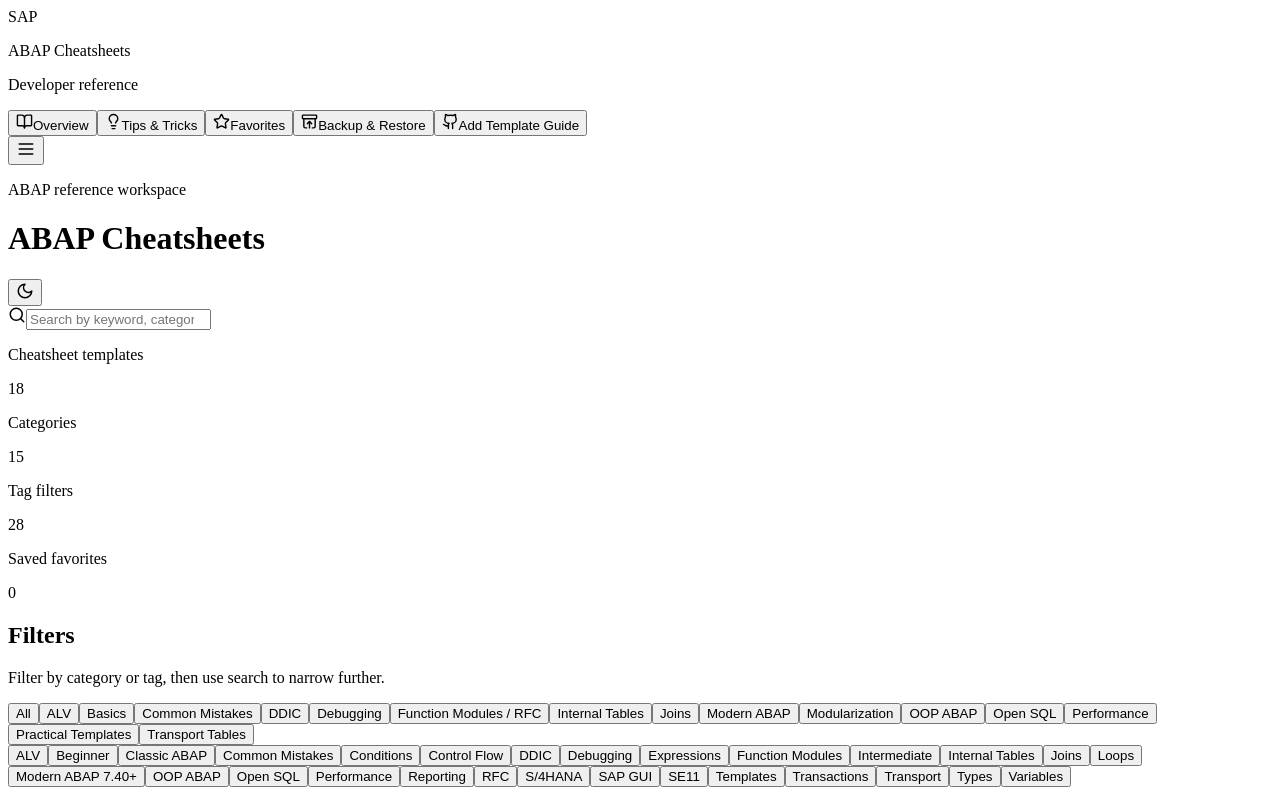
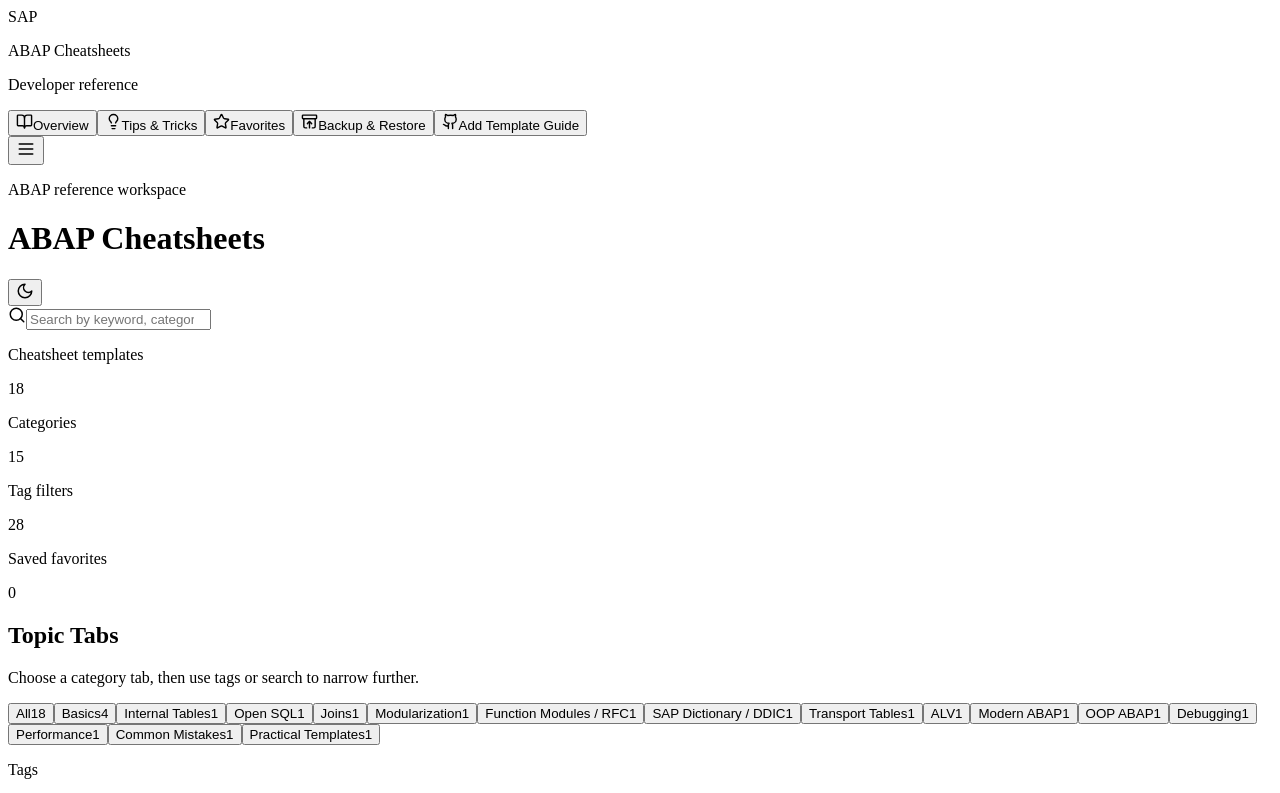
Before and after one commit to jrrcode/Abap-Cheatsheet, a React (Vite) app: page / in a window 1280 px wide. Shown: the top 793 px of the page. Built offline with nearby package versions, Linux system fonts and the light colour scheme; the HTML template or start-up script is replaced by a standard one.

Commit message:
Add topic category tabs

```diff
--- a/src/App.jsx
+++ b/src/App.jsx
@@ -29,6 +29,25 @@
   { id: 'favorites', label: 'Favorites', icon: Star },
   { id: 'backup', label: 'Backup & Restore', icon: ArchiveRestore },
   { id: 'contribute', label: 'Add Template Guide', icon: Github },
+];
+
+const categoryOrder = [
+  'All',
+  'Basics',
+  'Internal Tables',
+  'Open SQL',
+  'Joins',
+  'Modularization',
+  'Function Modules / RFC',
+  'SAP Dictionary / DDIC',
+  'Transport Tables',
+  'ALV',
+  'Modern ABAP',
+  'OOP ABAP',
+  'Debugging',
+  'Performance',
+  'Common Mistakes',
+  'Practical Templates',
 ];
 
 const pageMeta = {
@@ -64,10 +83,25 @@
   const [favorites, toggleFavorite, setFavorites] = useFavorites();
 
   const tags = useMemo(() => getAllTags(cheatsheets), []);
-  const categories = useMemo(
-    () => ['All', ...new Set(cheatsheets.map((sheet) => sheet.category))].sort((a, b) => (a === 'All' ? -1 : b === 'All' ? 1 : a.localeCompare(b))),
+  const categoryCounts = useMemo(
+    () =>
+      cheatsheets.reduce(
+        (counts, sheet) => ({
+          ...counts,
+          [sheet.category]: (counts[sheet.category] ?? 0) + 1,
+        }),
+        { All: cheatsheets.length },
+      ),
     [],
   );
+  const categories = useMemo(() => {
+    const available = new Set(['All', ...cheatsheets.map((sheet) => sheet.category)]);
+    const ordered = categoryOrder.filter((category) => available.has(category));
+    const remaining = [...available]
+      .filter((category) => !categoryOrder.includes(category))
+      .sort((a, b) => a.localeCompare(b));
+    return [...ordered, ...remaining];
+  }, []);
   const validFavoriteCount = useMemo(
     () => favorites.filter((id) => cheatsheets.some((sheet) => sheet.id === id)).length,
     [favorites],
@@ -204,13 +238,13 @@
               />
             ) : null}
 
-            {activeView === 'overview' ? (
+            {activeView === 'overview' || activeView === 'favorites' ? (
               <section className="mb-5 rounded-md border border-ink-200 bg-white p-3 dark:border-ink-800 dark:bg-ink-900 sm:p-4">
                 <div className="mb-3 flex flex-col gap-2 sm:flex-row sm:items-center sm:justify-between">
                   <div>
-                    <h2 className="text-sm font-semibold text-ink-950 dark:text-white">Filters</h2>
+                    <h2 className="text-sm font-semibold text-ink-950 dark:text-white">Topic Tabs</h2>
                     <p className="mt-1 text-xs text-ink-500 dark:text-ink-400">
-                      Filter by category or tag, then use search to narrow further.
+                      Choose a category tab, then use tags or search to narrow further.
                     </p>
                   </div>
                   {activeCategory !== 'All' || activeTags.length > 0 || query ? (
@@ -224,18 +258,32 @@
                   ) : null}
                 </div>
                 <div className="space-y-3">
-                  <div className="flex flex-wrap gap-2">
+                  <div className="grid gap-2 sm:grid-cols-2 xl:grid-cols-4">
                     {categories.map((category) => (
                       <button
-                        className={`tag-chip ${activeCategory === category ? 'tag-chip-active' : ''}`}
+                        className={`min-h-11 rounded-md border px-3 py-2 text-left text-sm font-semibold transition ${
+                          activeCategory === category
+                            ? 'border-sap-500 bg-sap-50 text-sap-800 dark:border-sap-500 dark:bg-sap-900/45 dark:text-sap-100'
+                            : 'border-ink-200 bg-white text-ink-700 hover:border-sap-300 hover:text-sap-800 dark:border-ink-700 dark:bg-ink-900 dark:text-ink-200 dark:hover:border-sap-700 dark:hover:text-sap-200'
+                        }`}
                         key={category}
                         onClick={() => setActiveCategory(category)}
                         type="button"
                       >
-                        {category}
+                        <span className="flex items-center justify-between gap-3">
+                          <span>{category}</span>
+                          <span className="rounded-md bg-ink-100 px-2 py-0.5 text-xs text-ink-600 dark:bg-ink-800 dark:text-ink-300">
+                            {categoryCounts[category] ?? 0}
+                          </span>
+                        </span>
                       </button>
                     ))}
                   </div>
+                  {tags.length ? (
+                    <div>
+                      <p className="mb-2 text-xs font-semibold uppercase tracking-[0.08em] text-ink-500 dark:text-ink-400">
+                        Tags
+                      </p>
                       <div className="flex flex-wrap gap-2">
                         {tags.map((tag) => (
                           <button
@@ -248,6 +296,8 @@
                           </button>
                         ))}
                       </div>
+                    </div>
+                  ) : null}
                 </div>
               </section>
             ) : null}
--- a/src/data/cheatsheets.js
+++ b/src/data/cheatsheets.js
@@ -450,7 +450,7 @@
   {
     id: 'foundation-ddic',
     title: 'SAP Dictionary / DDIC Basics',
-    category: 'DDIC',
+    category: 'SAP Dictionary / DDIC',
     subcategory: 'SE11 Objects',
     tags: ['Beginner', 'DDIC', 'SE11', 'Classic ABAP', 'S/4HANA'],
     compatibility: ['Classic ABAP', 'Modern ABAP 7.40+', 'S/4HANA'],
```
Lines whose indentation alone changed are shown as unchanged.
